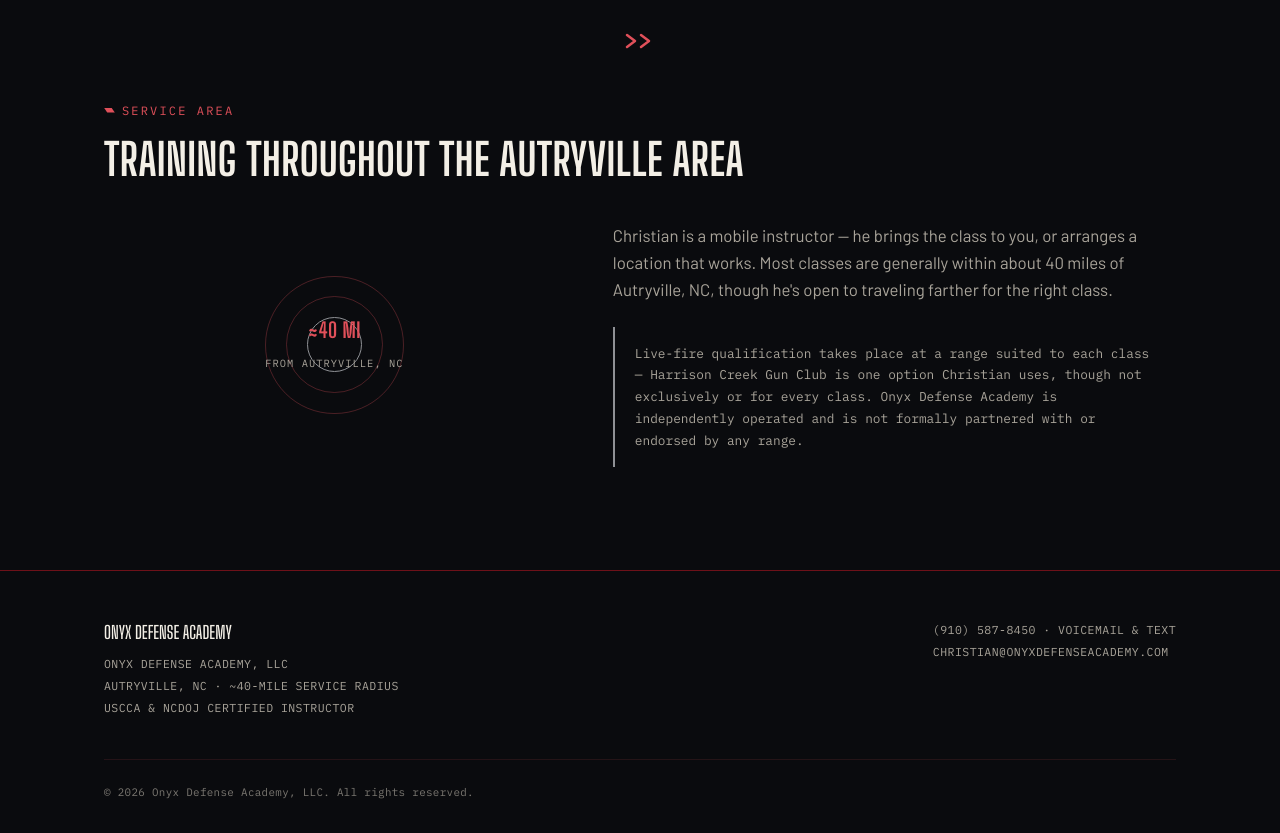
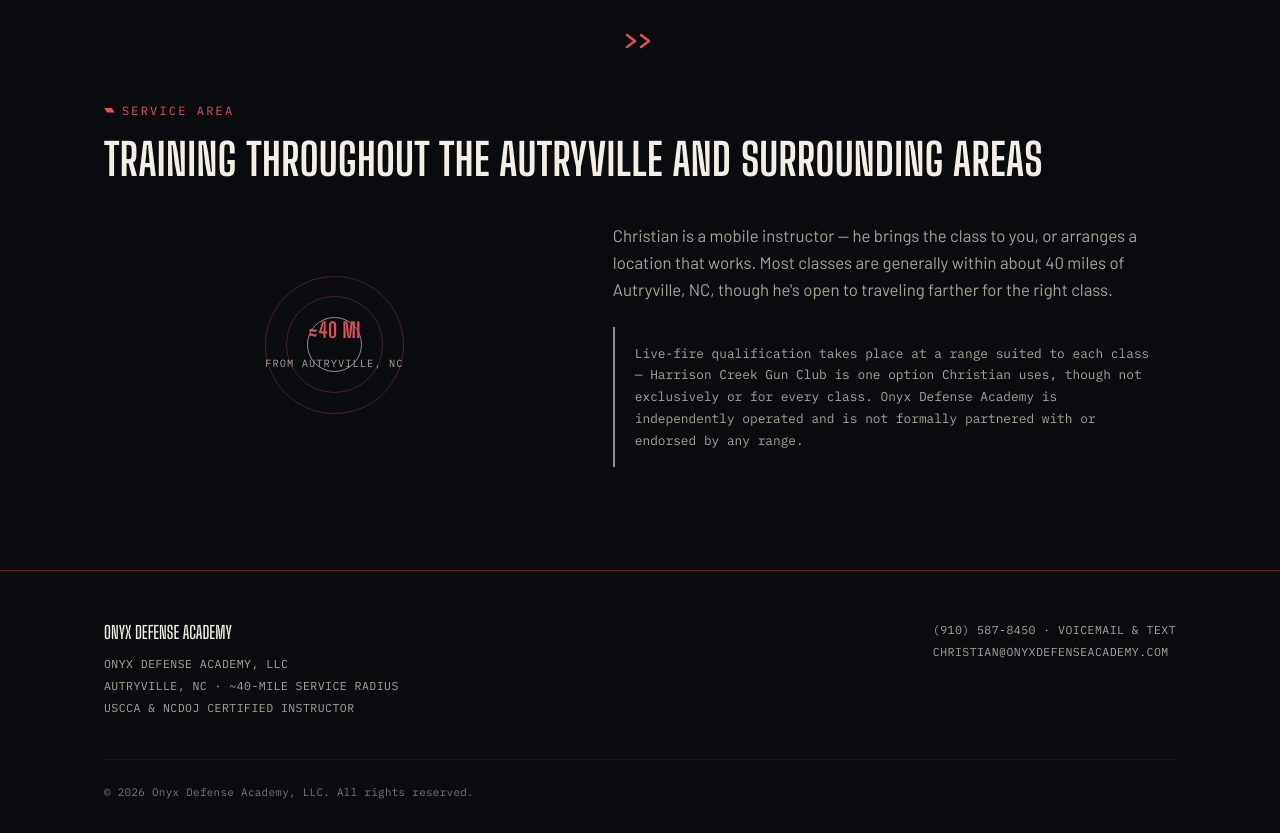
Before and after one commit to ODARico/Onyx-Defense-Academy, a website: page about.html in a window 1280 px wide. Shown: the part 1540-2373 px from the top of the page. Drawn offline with Linux system fonts and the light colour scheme.

Commit message:
Update about.html

```diff
--- a/about.html
+++ b/about.html
@@ -121,7 +121,7 @@
     <div class="container">
       <div class="divider"><svg viewBox="0 0 30 16" aria-hidden="true"><polyline points="2,2 10,8 2,14" fill="none" stroke="#e0505a" stroke-width="2.5" stroke-linecap="round" stroke-linejoin="round"/><polyline points="16,2 24,8 16,14" fill="none" stroke="#e0505a" stroke-width="2.5" stroke-linecap="round" stroke-linejoin="round"/></svg></div>
       <p class="eyebrow">Service Area</p>
-      <h2 class="section-title reveal">Training Throughout The Autryville Area</h2>
+      <h2 class="section-title reveal">Training Throughout The Autryville And Surrounding Areas</h2>
 
       <div class="area-wrap">
         <div class="radius-graphic reveal" aria-hidden="true">
```
